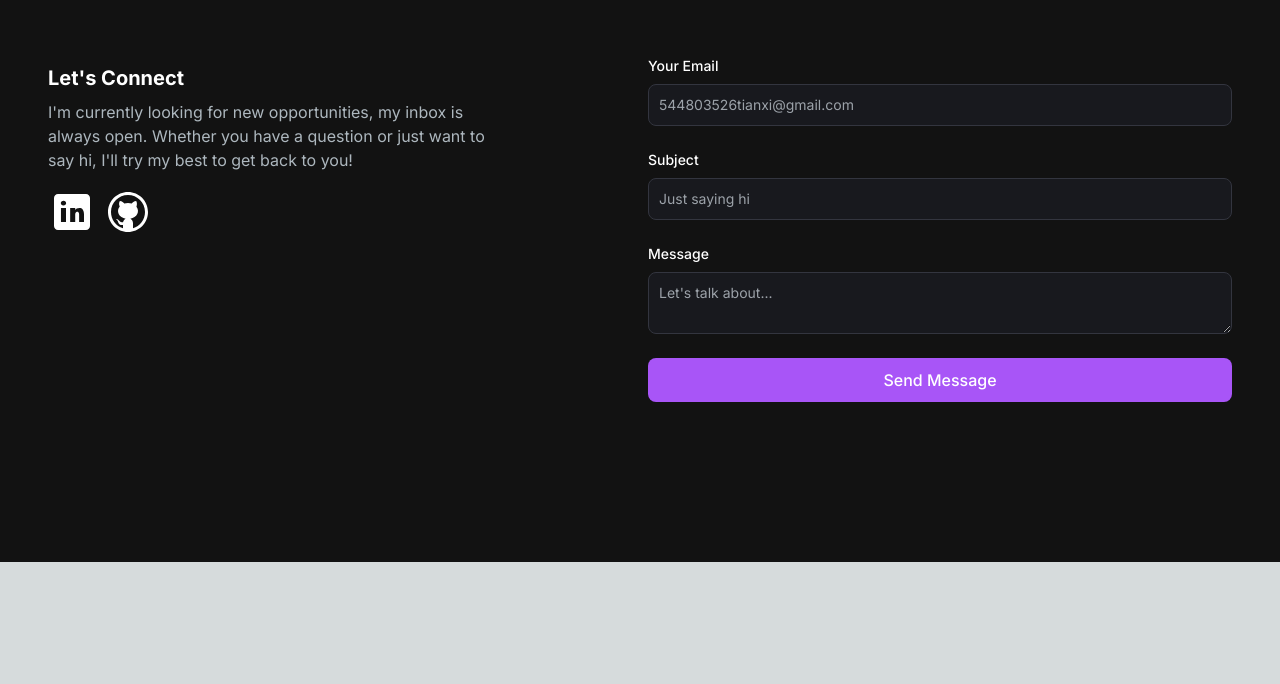
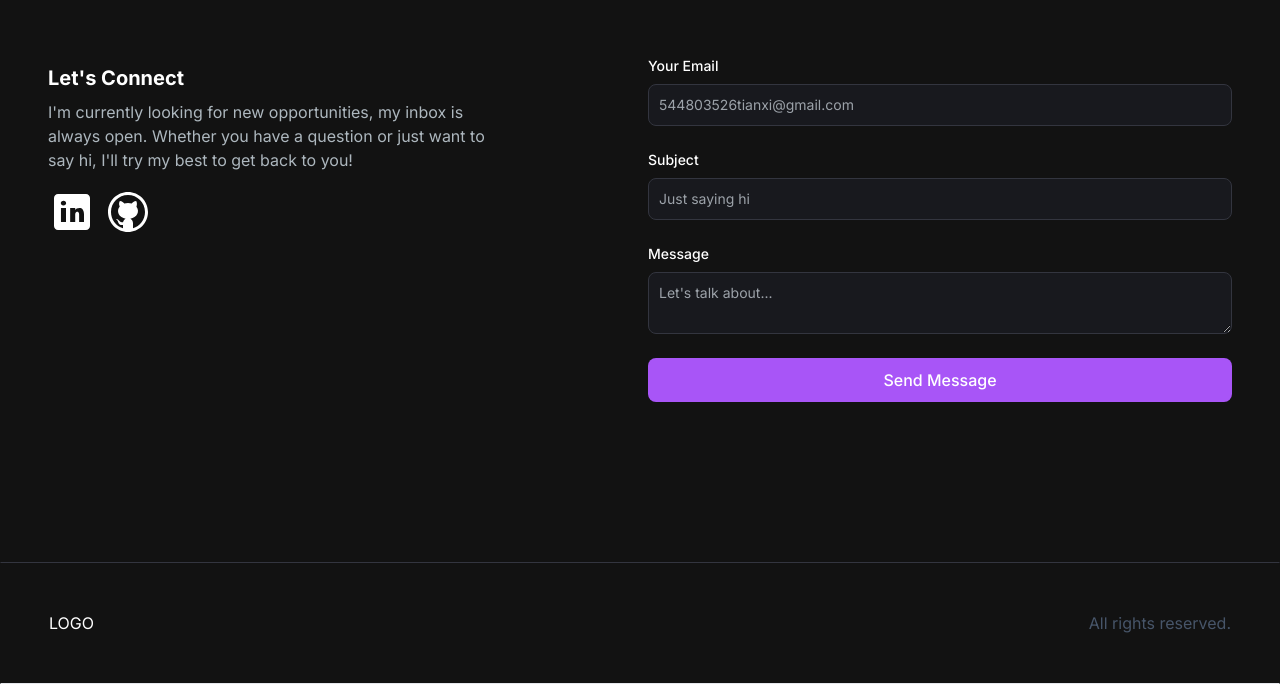
Before and after one commit to yikejason/nextjs-portfolio-website, a Next.js app: page / in a window 1280 px wide. Shown: the part 2033-2717 px from the top of the page. Before the commit the page ends 2595 px from the top, so only its background shows below. Built offline with nearby package versions, Linux system fonts and the light colour scheme.

Commit message:
added footer

```diff
--- /dev/null
+++ b/src/app/components/Footer.jsx
@@ -0,0 +1,14 @@
+import React from 'react';
+
+const Footer = () => {
+  return (
+    <footer className="footer border border-t-[#33353F] border-l-transparent border-r-transparent text-white">
+      <div className="container p-12 flex justify-between">
+        <span>LOGO</span>
+        <p className="text-slate-600">All rights reserved.</p>
+      </div>
+    </footer>
+  );
+};
+
+export default Footer;
--- a/src/app/page.js
+++ b/src/app/page.js
@@ -4,6 +4,7 @@
 import AboutSection from './components/AboutSection';
 import ProjectsSection from './components/ProjectsSection';
 import EmailSection from './components/EmailSection';
+import Footer from './components/Footer';
 
 export default function Home() {
   return (
@@ -15,6 +16,7 @@
         <ProjectsSection />
         <EmailSection />
       </div>
+      <Footer />
     </main>
   );
 }
```
